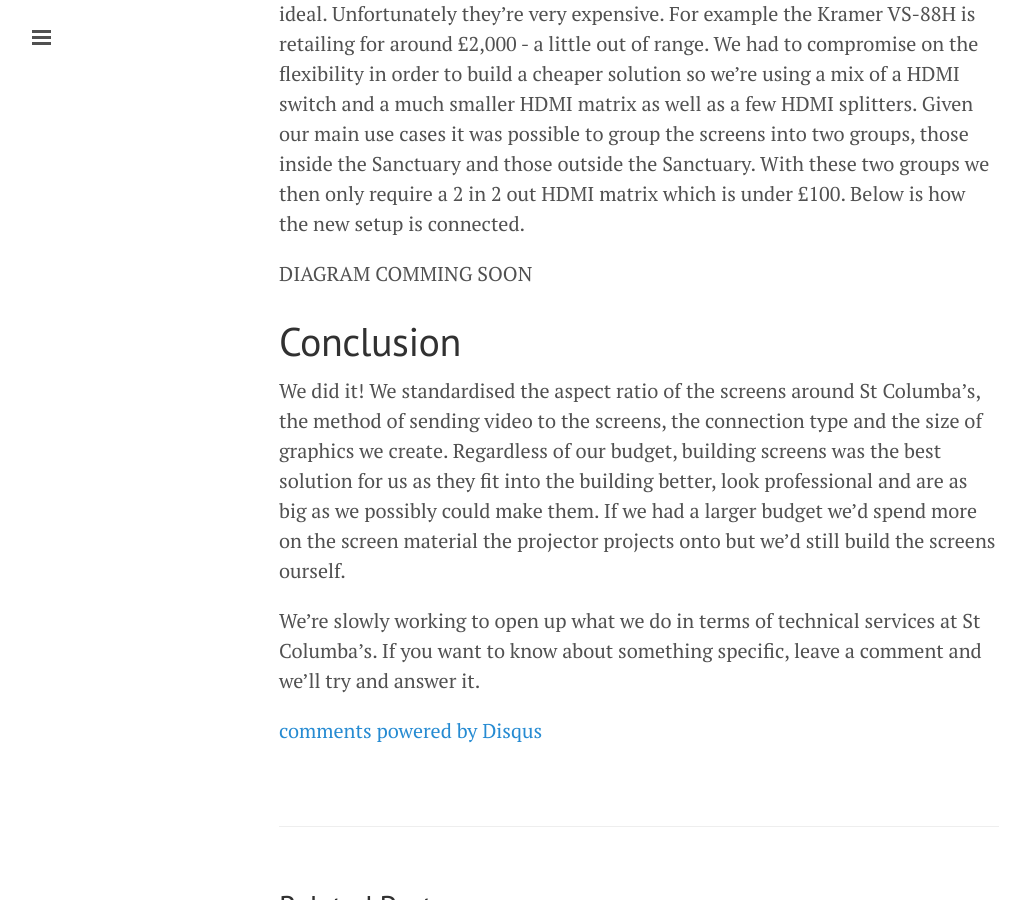
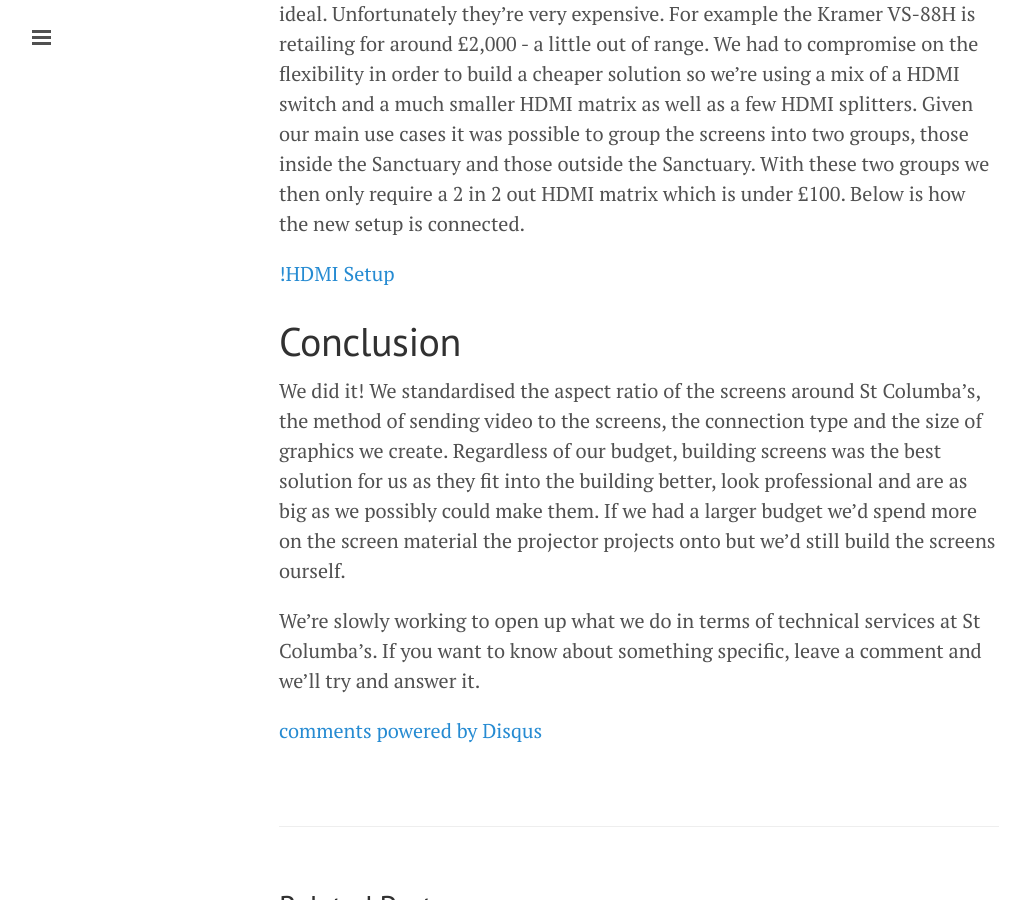
Before and after one commit to stcolumbas/stcolumbas.github.io, a Jekyll site: the page built from _posts/2015-03-26-screens-update.md, in a window 1280 px wide and 900 px high, scrolled down 11209 px. Shown: the whole window, without its empty margins (1-1027 px from the left). Built offline with Jekyll 4.4.1, drawn with Linux system fonts in a browser that asks for light colours; Markdown is read by kramdown in place of the engine named in the settings; comment, search, counter and statistics services are not loaded.

Commit message:
Update HDMI Setup

```diff
--- a/_posts/2015-03-26-screens-update.md
+++ b/_posts/2015-03-26-screens-update.md
@@ -90,7 +90,7 @@
 
 For ultimate flexibility, a HDMI matrix of at least 4 in and 8 out would have been ideal. Unfortunately they're very expensive. For example the Kramer VS-88H is retailing for around £2,000 - a little out of range. We had to compromise on the flexibility in order to build a cheaper solution so we're using a mix of a HDMI switch and a much smaller HDMI matrix as well as a few HDMI splitters. Given our main use cases it was possible to group the screens into two groups, those inside the Sanctuary and those outside the Sanctuary. With these two groups we then only require a 2 in 2 out HDMI matrix which is under £100. Below is how the new setup is connected.
 
-DIAGRAM COMMING SOON
+[!HDMI Setup](/public/images/2015-04-12-video-distribution-setup.png)
 
 # Conclusion
 
```
Also changed, not shown: public/images/2015-04-12-video-distribution-setup.png (added).
